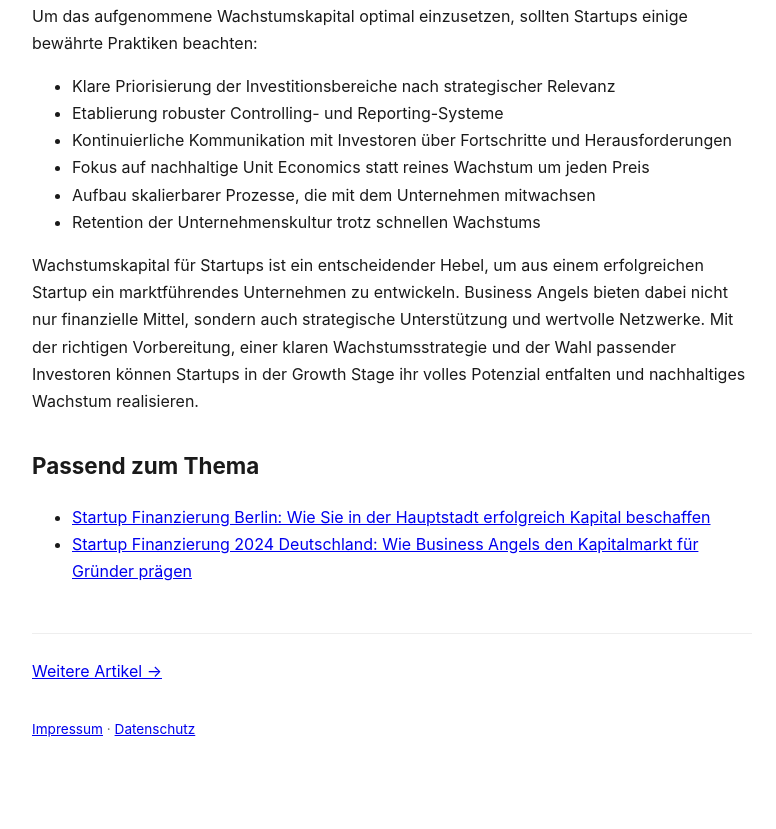
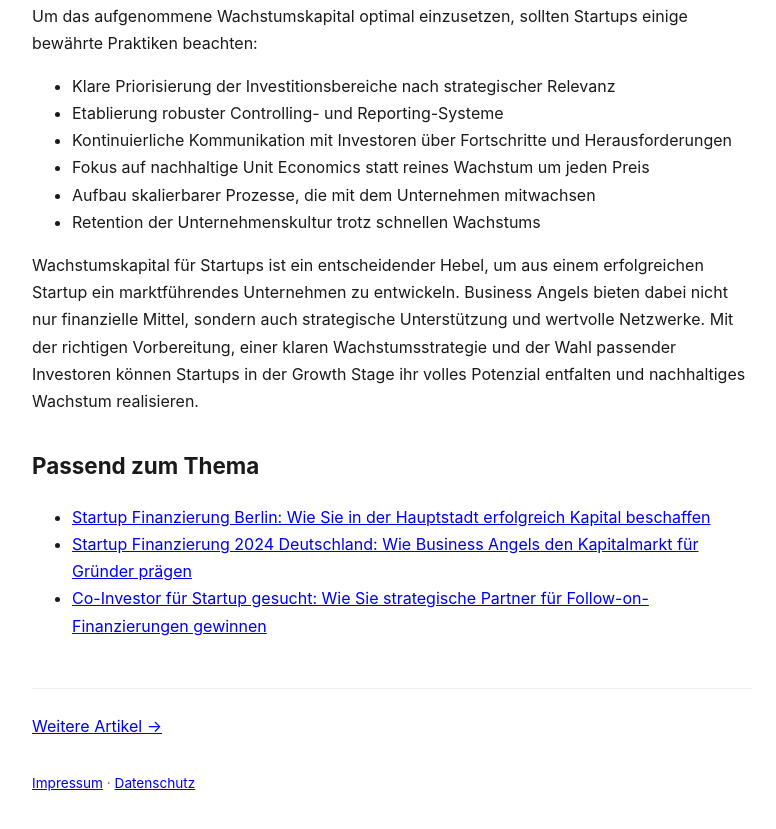
Before and after one commit to haraldlinhart-prog/business-angel-invest, a website: page blog/wachstumskapital-startup-finanzierung-fur-die-skalierungsphase/index.html in a window 1280 px wide. Shown: the part 5031-5860 px from the top of the page, without its empty margins (248-1024 px from the left). Before the commit the page ends 5812 px from the top, so only its background shows below. Drawn offline with Linux system fonts and the light colour scheme.

```diff
--- a/blog/wachstumskapital-startup-finanzierung-fur-die-skalierungsphase/index.html
+++ b/blog/wachstumskapital-startup-finanzierung-fur-die-skalierungsphase/index.html
@@ -13,7 +13,7 @@
 <meta property="og:url" content="https://www.business-angel-invest.eu/blog/wachstumskapital-startup-finanzierung-fur-die-skalierungsphase/">
 <meta property="og:site_name" content="business-angel-invest.eu">
 
-<script type="application/ld+json">{"@context":"https://schema.org","@type":"BlogPosting","headline":"Wachstumskapital Startup: Finanzierung für die Skalierungsphase","description":"Wachstumskapital für Startups in der Growth Stage: Erfahren Sie, wie Business Angels und Investoren Ihr Unternehmen mit Expansion Capital zum Erfolg führen.","inLanguage":"de","datePublished":"2026-09-22T06:10:39.144+00:00","dateModified":"2026-10-21T06:07:53.258Z","mainEntityOfPage":{"@type":"WebPage","@id":"https://www.business-angel-invest.eu/blog/wachstumskapital-startup-finanzierung-fur-die-skalierungsphase/"},"url":"https://www.business-angel-invest.eu/blog/wachstumskapital-startup-finanzierung-fur-die-skalierungsphase/","author":{"@type":"Organization","name":"business-angel-invest.eu","url":"https://www.business-angel-invest.eu/"},"publisher":{"@type":"Organization","name":"business-angel-invest.eu","url":"https://www.business-angel-invest.eu/"}}</script>
+<script type="application/ld+json">{"@context":"https://schema.org","@type":"BlogPosting","headline":"Wachstumskapital Startup: Finanzierung für die Skalierungsphase","description":"Wachstumskapital für Startups in der Growth Stage: Erfahren Sie, wie Business Angels und Investoren Ihr Unternehmen mit Expansion Capital zum Erfolg führen.","inLanguage":"de","datePublished":"2026-09-22T06:10:39.144+00:00","dateModified":"2026-11-02T06:06:38.126Z","mainEntityOfPage":{"@type":"WebPage","@id":"https://www.business-angel-invest.eu/blog/wachstumskapital-startup-finanzierung-fur-die-skalierungsphase/"},"url":"https://www.business-angel-invest.eu/blog/wachstumskapital-startup-finanzierung-fur-die-skalierungsphase/","author":{"@type":"Organization","name":"business-angel-invest.eu","url":"https://www.business-angel-invest.eu/"},"publisher":{"@type":"Organization","name":"business-angel-invest.eu","url":"https://www.business-angel-invest.eu/"}}</script>
 <script type="application/ld+json">{"@context":"https://schema.org","@type":"BreadcrumbList","itemListElement":[{"@type":"ListItem","position":1,"name":"business-angel-invest.eu","item":"https://www.business-angel-invest.eu/"},{"@type":"ListItem","position":2,"name":"News","item":"https://www.business-angel-invest.eu/blog/"},{"@type":"ListItem","position":3,"name":"Wachstumskapital Startup: Finanzierung für die Skalierungsphase","item":"https://www.business-angel-invest.eu/blog/wachstumskapital-startup-finanzierung-fur-die-skalierungsphase/"}]}</script>
 <style>
   body { font-family: -apple-system, BlinkMacSystemFont, 'Segoe UI', Arial, sans-serif; max-width: 720px; margin: 0 auto; padding: 40px 20px; line-height: 1.7; color: #1a1a1a; }
@@ -159,7 +159,7 @@
 </ul>
 
 <p>Wachstumskapital für Startups ist ein entscheidender Hebel, um aus einem erfolgreichen Startup ein marktführendes Unternehmen zu entwickeln. Business Angels bieten dabei nicht nur finanzielle Mittel, sondern auch strategische Unterstützung und wertvolle Netzwerke. Mit der richtigen Vorbereitung, einer klaren Wachstumsstrategie und der Wahl passender Investoren können Startups in der Growth Stage ihr volles Potenzial entfalten und nachhaltiges Wachstum realisieren.</p>
-<!-- sp:related --><h2>Passend zum Thema</h2><ul><li><a href="https://www.business-angel-invest.eu/blog/startup-finanzierung-berlin-wie-sie-in-der-hauptstadt-erfolgreich-kapi/">Startup Finanzierung Berlin: Wie Sie in der Hauptstadt erfolgreich Kapital beschaffen</a></li><li><a href="https://www.business-angel-invest.eu/blog/startup-finanzierung-2024-deutschland-wie-business-angels-den-kapitalm/">Startup Finanzierung 2024 Deutschland: Wie Business Angels den Kapitalmarkt für Gründer prägen</a></li></ul><!-- /sp:related -->
+<!-- sp:related --><h2>Passend zum Thema</h2><ul><li><a href="https://www.business-angel-invest.eu/blog/startup-finanzierung-berlin-wie-sie-in-der-hauptstadt-erfolgreich-kapi/">Startup Finanzierung Berlin: Wie Sie in der Hauptstadt erfolgreich Kapital beschaffen</a></li><li><a href="https://www.business-angel-invest.eu/blog/startup-finanzierung-2024-deutschland-wie-business-angels-den-kapitalm/">Startup Finanzierung 2024 Deutschland: Wie Business Angels den Kapitalmarkt für Gründer prägen</a></li><li><a href="https://www.business-angel-invest.eu/blog/co-investor-fur-startup-gesucht-wie-sie-strategische-partner-fur-follo/">Co-Investor für Startup gesucht: Wie Sie strategische Partner für Follow-on-Finanzierungen gewinnen</a></li></ul><!-- /sp:related -->
 <p style="margin-top:3rem;padding-top:1.5rem;border-top:1px solid #eee"><a href="https://www.business-angel-invest.eu/blog/">Weitere Artikel &rarr;</a></p>
 <footer style="margin-top:2rem;font-size:0.85rem;color:#666"><a href="https://www.business-angel-invest.eu/impressum/">Impressum</a> &middot; <a href="https://www.business-angel-invest.eu/datenschutz/">Datenschutz</a></footer>
 </body>
```
